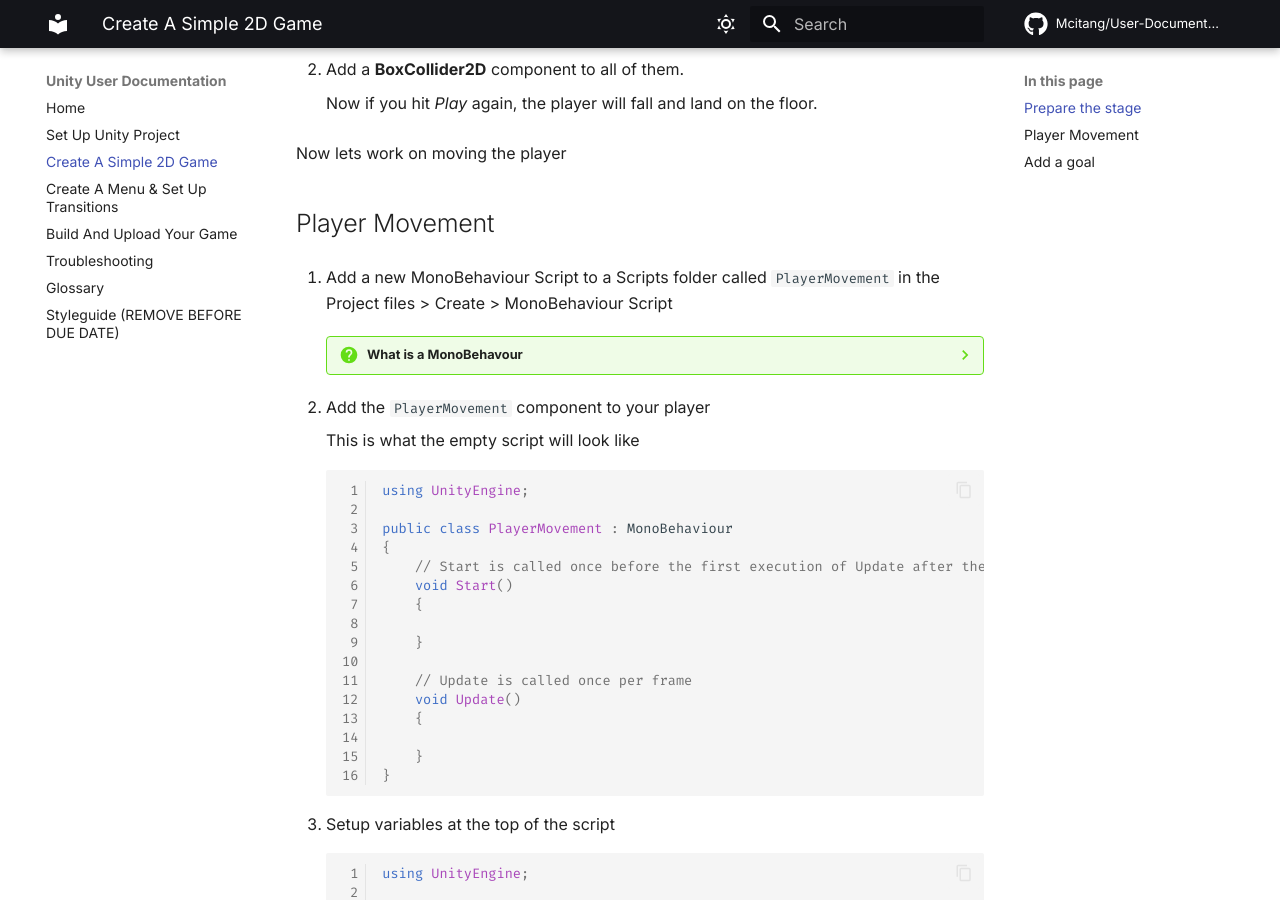
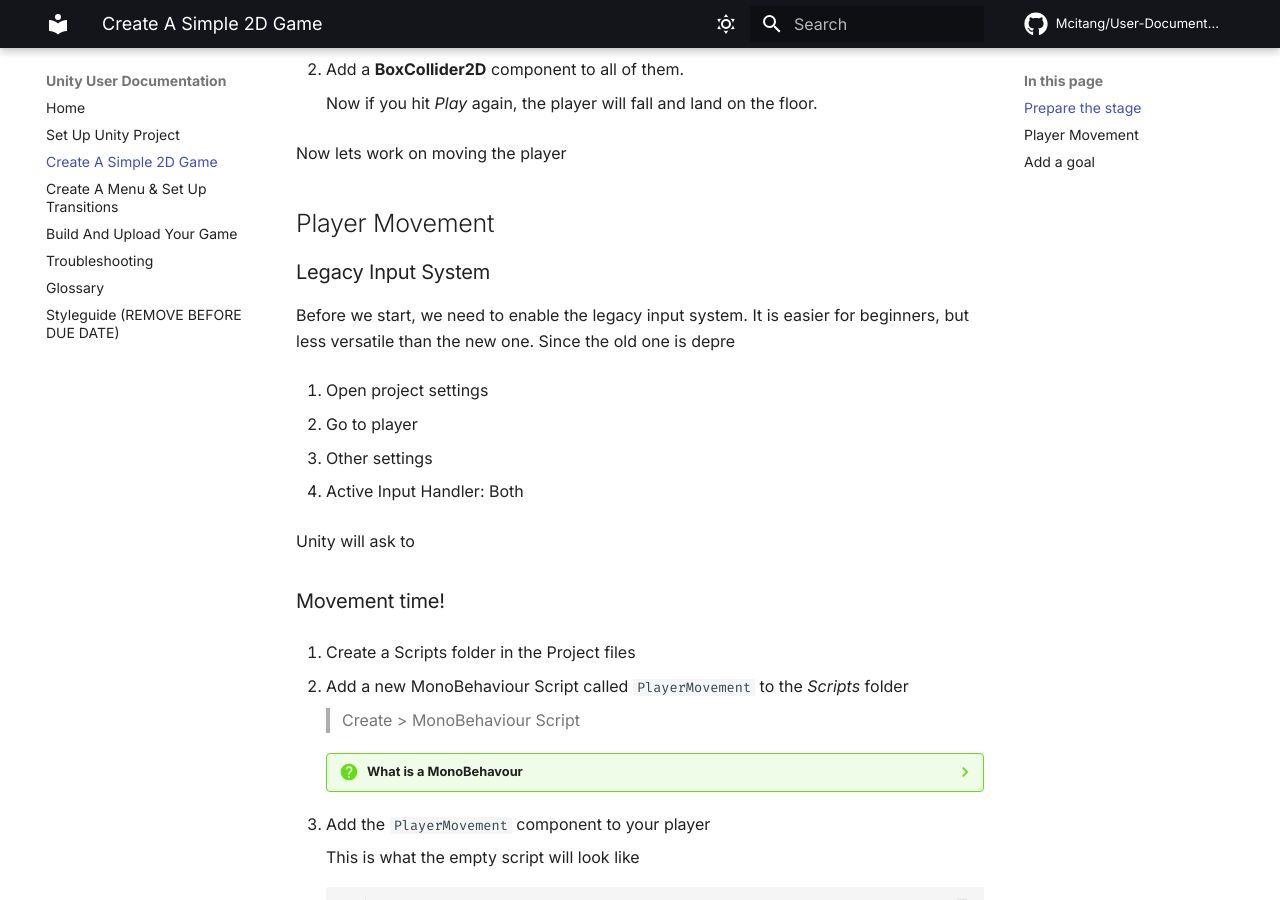
Before and after one commit to Mcitang/User-Documentation, an MkDocs documentation site: the page built from docs/make-game.md, in a window 1280 px wide and 900 px high, scrolled down 3103 px. Built offline with MkDocs 1.6.1 and Material for MkDocs 9.7.7, drawn with Linux system fonts in a browser that asks for light colours; emoji names are drawn with the system emoji font; comment, search, counter and statistics services are not loaded.

Commit message:
Skeleton instructions for enabling legacy input system

```diff
--- a/docs/make-game.md
+++ b/docs/make-game.md
@@ -55,7 +55,25 @@
 
 ## Player Movement
 
-1. Add a new MonoBehaviour Script to a Scripts folder called `PlayerMovement` in the Project files
+### Legacy Input System
+Before we start, we need to enable the legacy input system. It is easier for beginners, but less versatile than the new one. Since the old one is depre
+
+1. Open project settings
+
+1. Go to player
+
+1. Other settings
+
+1. Active Input Handler: Both
+
+Unity will ask to
+
+### Movement time!
+
+1. Create a Scripts folder in the Project files
+
+1. Add a new MonoBehaviour Script called `PlayerMovement` to the _Scripts_ folder
+
     > Create > MonoBehaviour Script
 
     ??? question "What is a MonoBehavour"
```
